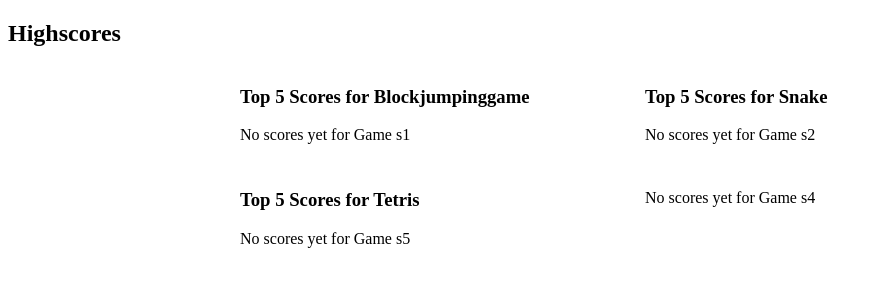
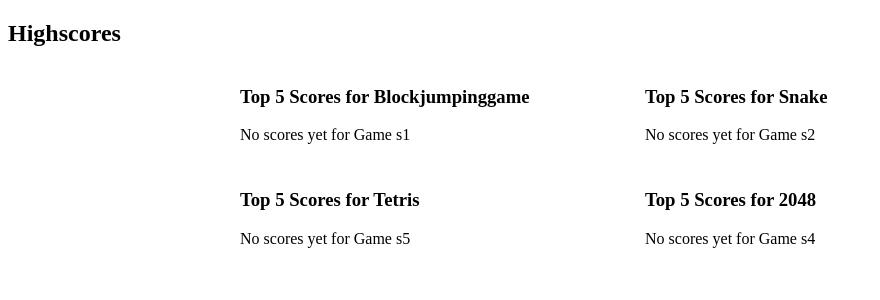
Before and after one commit to tomaaam/InformatikProjekt, a PHP site: page /scores/index2.php in a window 1280 px wide. Shown: the top 300 px of the page, without its empty margins (0-880 px from the left). Run offline with PHP 8.4, Linux system fonts and the light colour scheme; data that the repository does not hold is empty.

Commit message:
Update index2.php

```diff
--- a/scores/index2.php
+++ b/scores/index2.php
@@ -75,7 +75,7 @@ if(isset($_GET['game'])) {
         "Blockjumpinggame" => "Top 5 Scores for Blockjumpinggame",
         "Snake" => "Top 5 Scores for Snake",
         "Tetris" => "Top 5 Scores for Tetris",
-        "NewGame" => "Top 5 Scores for NewGame" // Add new game
+        "2048" => "Top 5 Scores for 2048" // Add new game
     );
 
     // Display top 5 scores for each game
```
